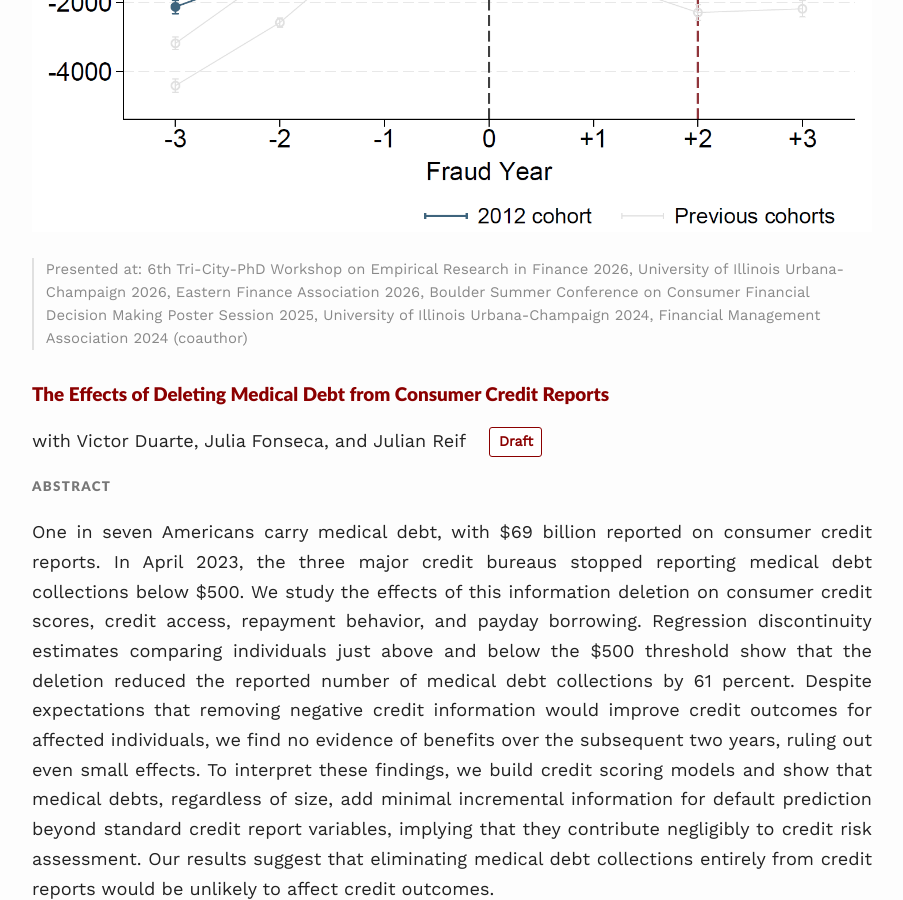
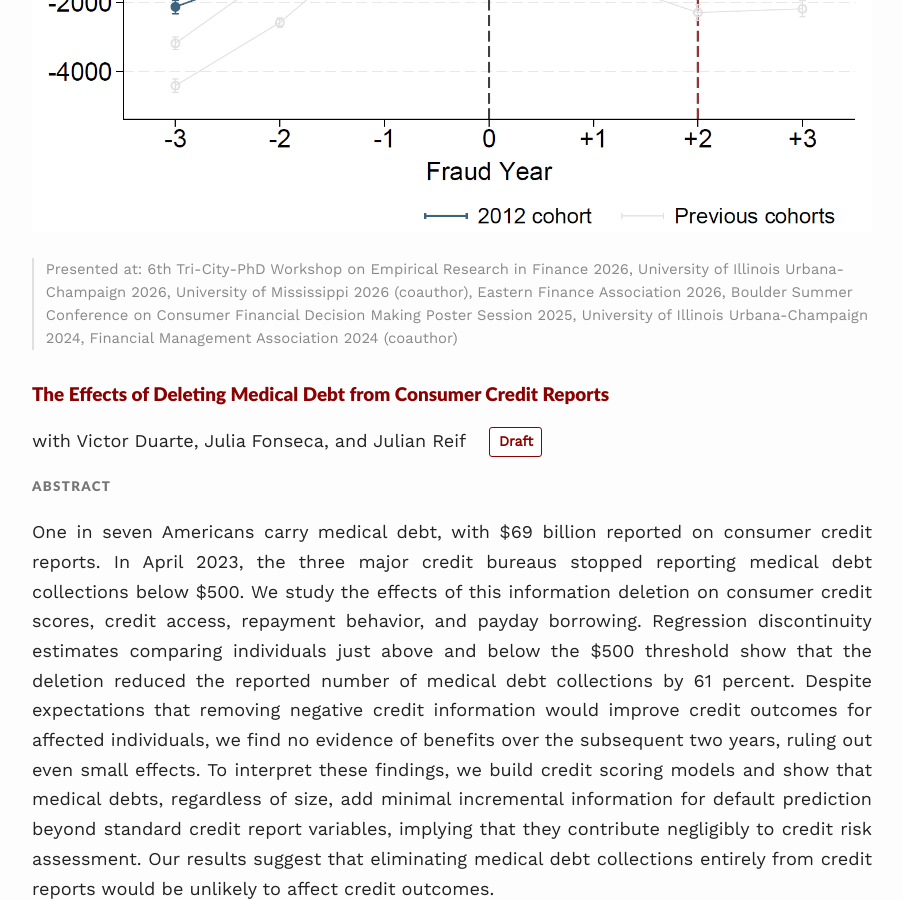
Before and after one commit to divijkohli/divijkohli.github.io, a Jekyll site: the page built from _pages/research.md, in a window 1280 px wide and 900 px high, scrolled down 1374 px. Shown: the whole window, without its empty margins (188-1091 px from the left). Built offline with Jekyll 4.4.1, drawn with Linux system fonts in a browser that asks for light colours; nearby versions of some CDN libraries; some of the changed text lies outside the part shown.

Commit message:
Update presented-at for House of Stolen Cards and Medical Debt papers
Co-Authored-By: Claude Sonnet 4.6 <noreply@anthropic.com>

```diff
--- a/_pages/research.md
+++ b/_pages/research.md
@@ -20,7 +20,7 @@ We exploit a large-scale shift in U.S. credit card payment infrastructure to ide
 </p>
 ![Plot]( {{ site.baseurl }}/assets/images/KM.png )
 <div class="presented-at">
-Presented at: 6th Tri-City-PhD Workshop on Empirical Research in Finance 2026, University of Illinois Urbana-Champaign 2026, Eastern Finance Association 2026, Boulder Summer Conference on Consumer Financial Decision Making Poster Session 2025, University of Illinois Urbana-Champaign 2024, Financial Management Association 2024 (coauthor)
+Presented at: 6th Tri-City-PhD Workshop on Empirical Research in Finance 2026, University of Illinois Urbana-Champaign 2026, University of Mississippi 2026 (coauthor), Eastern Finance Association 2026, Boulder Summer Conference on Consumer Financial Decision Making Poster Session 2025, University of Illinois Urbana-Champaign 2024, Financial Management Association 2024 (coauthor)
 </div>
 
 
@@ -34,7 +34,7 @@ One in seven Americans carry medical debt, with \$69 billion reported on consume
     <img src="{{ site.baseurl }}/assets/images/DFKR.png" alt="" width="800">
 </div>
 <div class="presented-at">
-Presented at: Midwest Finance Association 2026, American Finance Association 2026 (coauthor), Georgetown McDonough 2025 (coauthor), University of Illinois Urbana-Champaign
+Presented at: NBER Summer Institute – Economics of Health 2026 (coauthor), Georgia Tech–Atlanta Fed Household Finance Conference 2026 (coauthor), Midwest Finance Association 2026, American Finance Association 2026 (coauthor), Georgetown McDonough 2025 (coauthor), University of Illinois Urbana-Champaign
 </div>
 
 
```
